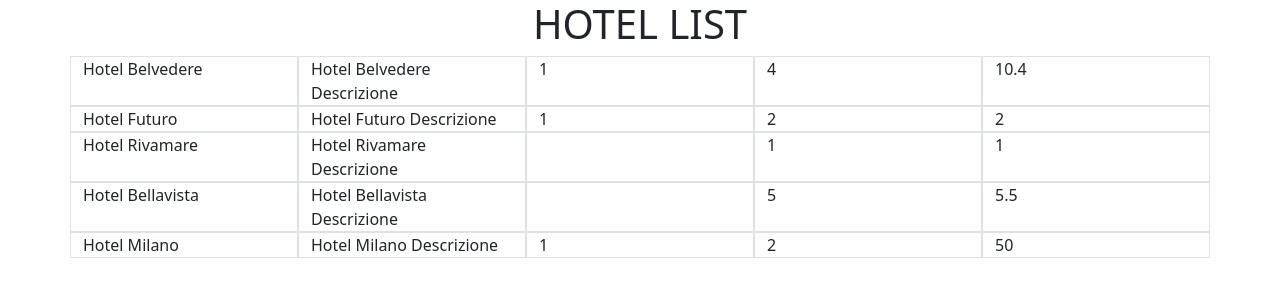
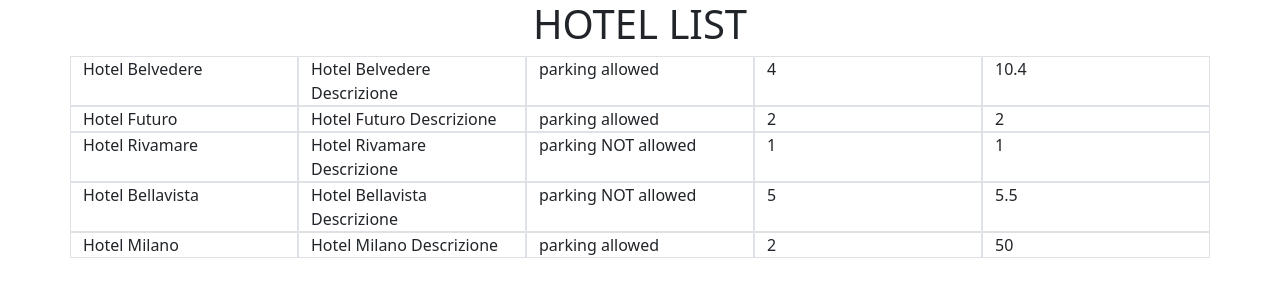
Before and after one commit to MaTtiaa01/php-hotel, a PHP site: page / in a window 1280 px wide. Shown: the top 300 px of the page. Run offline with PHP 8.4, Linux system fonts and the light colour scheme.

Commit message:
add parking allowed

```diff
--- a/index.php
+++ b/index.php
@@ -66,7 +66,12 @@ $hotels = [
                     <?= $hotel['description']; ?>
                 </div>
                 <div class="col border">
-                    <?= $hotel['parking']; ?>
+                    <?php if ($hotel['parking']) {
+                        echo "parking allowed";
+                    } else {
+                        echo "parking NOT allowed";
+                    };
+                    ?>
                 </div>
                 <div class="col border">
                     <?= $hotel['vote']; ?>
```
